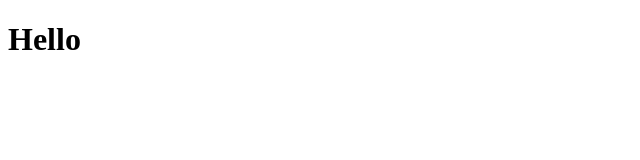
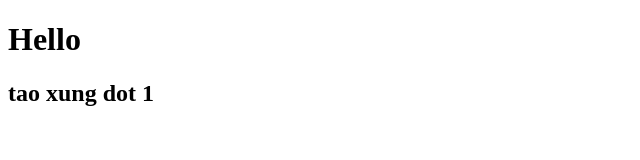
Before and after one commit to thuantran190200/baitap02, a plain HTML site: page index.html in a window 1280 px wide. Shown: the whole page, without its empty margins (0-640 px from the left). Drawn offline with Linux system fonts and the light colour scheme.

Commit message:
commit tao xung dot

```diff
--- a/index.html
+++ b/index.html
@@ -8,5 +8,6 @@
 </head>
 <body>
     <h1>Hello</h1>
+    <h2>tao xung dot 1 </h2>
 </body>
 </html>
```
